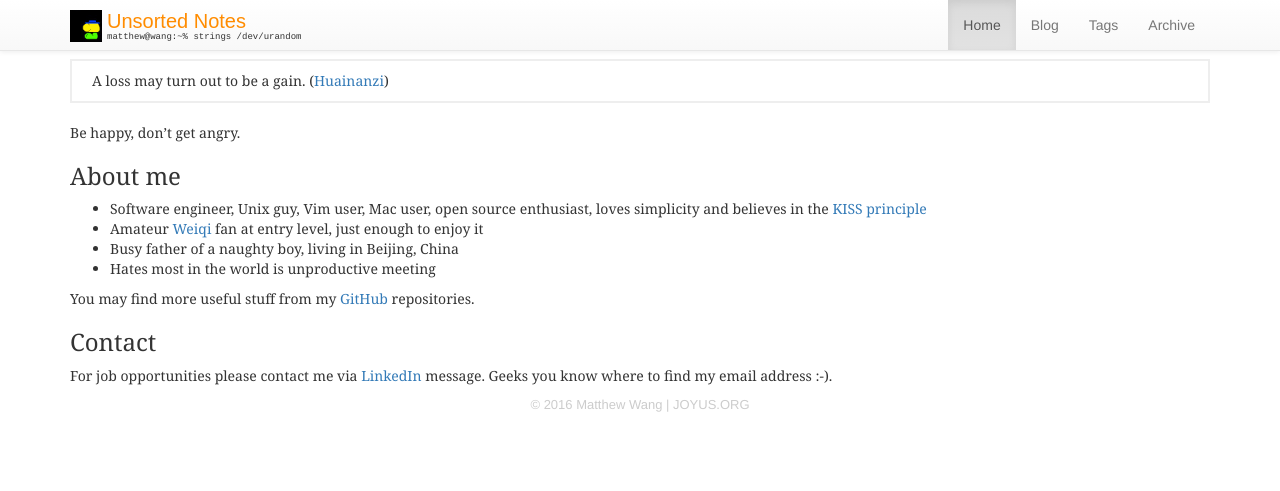
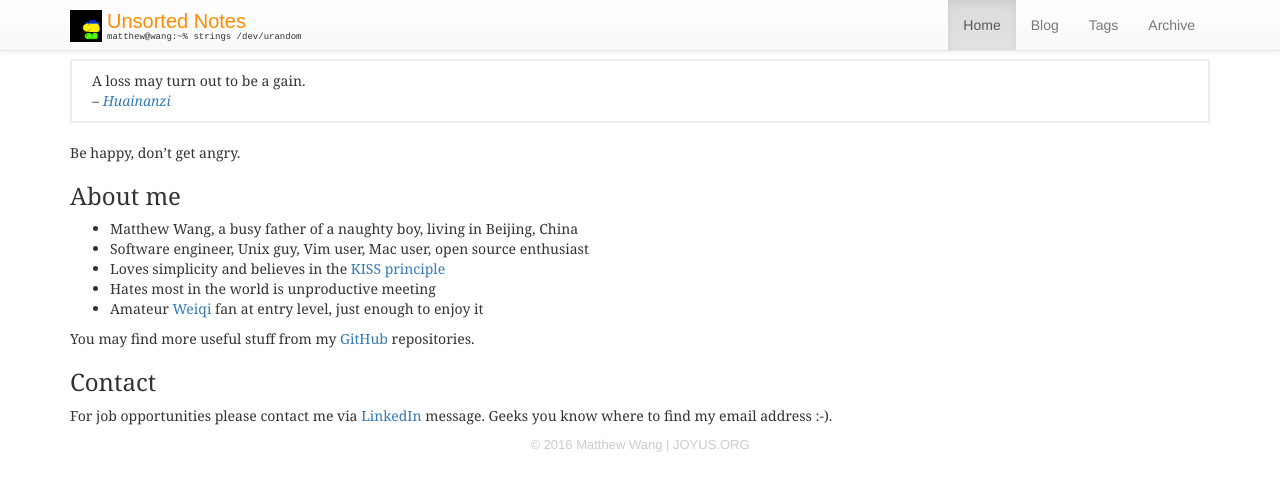
Before and after one commit to ymattw/joyus, a Jekyll site: the page built from index.md, in a window 1280 px wide. Shown: the top 491 px of the page. Built offline with Jekyll 4.4.1, drawn with Linux system fonts in a browser that asks for light colours; nearby versions of some CDN libraries; Markdown is read by kramdown in place of the engine named in the settings.

Commit message:
Update index page

```diff
--- a/index.md
+++ b/index.md
@@ -5,19 +5,18 @@ group: navigation
 order: 1
 ---
 
-> A loss may turn out to be a gain. ([Huainanzi](https://en.wikipedia.org/wiki/Huainanzi))
+> A loss may turn out to be a gain.<br>
+> -- _[Huainanzi](https://en.wikipedia.org/wiki/Huainanzi)_
 
 Be happy, don't get angry.
 
 ### About me
 
-- Software engineer, Unix guy, Vim user, Mac user, open source enthusiast,
-  loves simplicity and believes in the [KISS
-  principle](https://en.wikipedia.org/wiki/KISS_principle)
-- Amateur [Weiqi](http://en.wikipedia.org/wiki/Weiqi) fan at entry level, just
-  enough to enjoy it
-- Busy father of a naughty boy, living in Beijing, China
+- Matthew Wang, a busy father of a naughty boy, living in Beijing, China
+- Software engineer, Unix guy, Vim user, Mac user, open source enthusiast
+- Loves simplicity and believes in the [KISS principle](https://en.wikipedia.org/wiki/KISS_principle)
 - Hates most in the world is unproductive meeting
+- Amateur [Weiqi](http://en.wikipedia.org/wiki/Weiqi) fan at entry level, just enough to enjoy it
 
 You may find more useful stuff from my [GitHub ](https://github.com/ymattw/)
 repositories.
```
